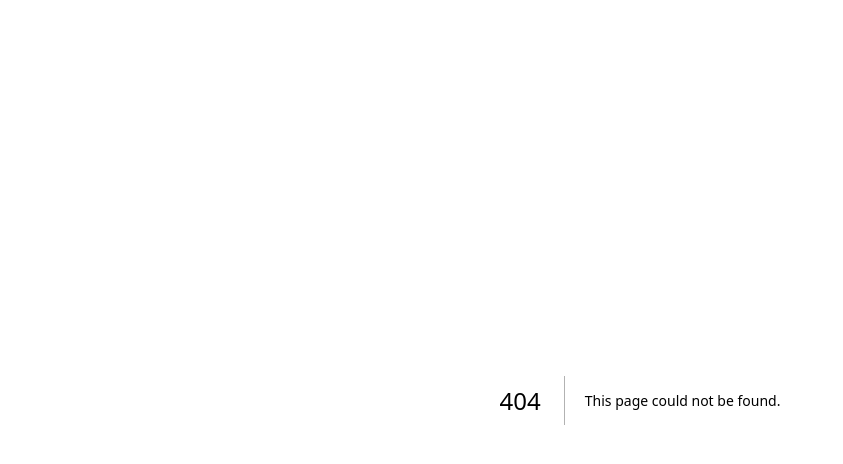
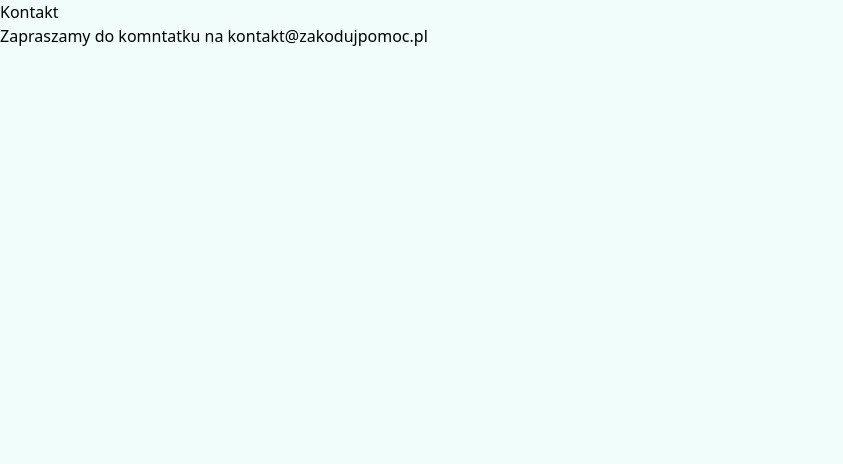
Before and after one commit to applantic/zakoduj-pomoc-nextjs, a Next.js app: page /contact in a window 1280 px wide. Before the commit this address had no page. Shown: the top 464 px of the page, without its empty margins (0-843 px from the left). Built offline with nearby package versions, Linux system fonts and the light colour scheme.

Commit message:
Layout component

```diff
--- a/components/Header.tsx
+++ b/components/Header.tsx
@@ -8,7 +8,7 @@ export const Header = () => {
         <Link href="./projects">Projekty</Link>
         <Link href="./team">Zespół</Link>
         <Link href="./documents">Dokumenty</Link>
-        <Link href="/">Kontakt</Link>
+        <Link href="./contact">Kontakt</Link>
       </nav>
     </header>
   );
--- /dev/null
+++ b/components/Layout.tsx
@@ -0,0 +1,17 @@
+import { ReactNode } from "react";
+import { Footer } from "./Footer";
+import { Header } from "./Header";
+
+interface LayoutProps {
+  children: ReactNode;
+}
+
+export const Layout = ({ children }: LayoutProps) => {
+  return (
+    <div className="flex flex-col min-h-screen bg-teal-50">
+      <Header />
+      <div className="flex-grow">{children}</div>
+      <Footer />
+    </div>
+  );
+};
--- /dev/null
+++ b/pages/contact.tsx
@@ -0,0 +1,10 @@
+const Contact = () => {
+  return (
+    <div className="flex flex-col min-h-screen bg-teal-50">
+      <h1>Kontakt</h1>
+      <p>Zapraszamy do komntatku na kontakt@zakodujpomoc.pl</p>
+    </div>
+  );
+};
+
+export default Contact;
```
